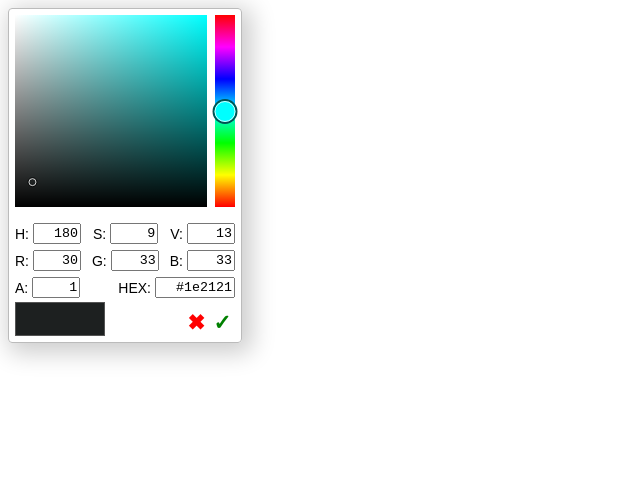
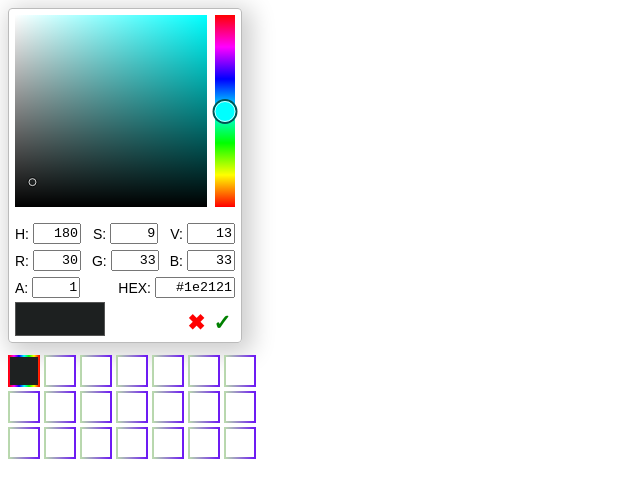
Before and after one commit to saaratrix/color-scheme-helper, a Svelte app: page / in a window 1280 px wide. Shown: the top 498 px of the page, without its empty margins (0-640 px from the left). Built offline with nearby package versions, Linux system fonts and the light colour scheme.

Commit message:
Fixed HSV to HSL bug,  I had looked at HSL to HSV when implementing it! :D  - Added basic swatch support to click & set value. Plus rainbow border!

```diff
--- a/src/App.svelte
+++ b/src/App.svelte
@@ -1,16 +1,9 @@
 <script lang="ts">
   import ColorSelector from './color-selector/NuuColorSelector.svelte';
   import { isDraggingColor } from './color-selector/color-selector.store';
-  import type { ColorHSVA } from './color-selector/models/colors/color-hsva';
-  import {
-    hsvaToCSS,
-    hsvToRGB,
-    hsvaToRGBAToCSS,
-    rgbaToCSS,
-    rgbaToHex
-  } from './color-selector/helpers/color-space-helpers';
-  import SelectedColors from "./selected-colors/SelectedColors.svelte";
-  import type { SelectedColorsColorChangedEvent } from './selected-colors/selected-colors-events';
+  import type { ColorSwatchColorChangedEvent } from './color-swatch/color-swatch-events';
+  import ColorSwatch from "./color-swatch/ColorSwatch.svelte";
+  import type { NuuColorSelectorEvents } from './color-selector/models/events/nuu-color-selector-events';
 
   isDraggingColor.subscribe((value) => {
     if (value) {
@@ -21,20 +14,28 @@
   });
 
   let currentColor: string = '';
-  function onColorChanged(event: CustomEvent<SelectedColorsColorChangedEvent>): void {
+  let pickedColor: string = '';
+
+  function onColorPicked(event: CustomEvent<NuuColorSelectorEvents>): void {
+    pickedColor = event.detail as string;
+  }
+
+  function onColorChanged(event: CustomEvent<ColorSwatchColorChangedEvent>): void {
     console.log('color changed', event.detail.color);
     currentColor = event.detail.color;
   }
 </script>
 <style>
-
+.color-swatch-wrapper {
+  margin-top: 12px;
+}
 </style>
 
 <main>
   <div class="color-picker-wrapper">
-    <ColorSelector bind:color={currentColor} />
+    <ColorSelector bind:color={currentColor} on:colorPicked={onColorPicked} />
   </div>
-  <div>
-    <SelectedColors on:colorChanged={onColorChanged}></SelectedColors>
+  <div class="color-swatch-wrapper">
+    <ColorSwatch on:colorChanged={onColorChanged} bind:pickedColor={pickedColor}></ColorSwatch>
   </div>
 </main>
--- a/src/color-selector/NuuColorSelector.svelte
+++ b/src/color-selector/NuuColorSelector.svelte
@@ -6,7 +6,11 @@
   import { hue, saturation, value, alpha } from './color-selector.store';
   import type { ColorHSVA } from './models/colors/color-hsva';
   import { parseHexToRGBA, parseHSLFromCSS, parseRGBFromCSS } from './helpers/color-parsing';
-  import { rgbToHSV, roundAlpha } from './helpers/color-space-helpers';
+  import { hsvToRGB, rgbaToHex, rgbToHSV, roundAlpha } from './helpers/color-space-helpers';
+  import { createEventDispatcher } from 'svelte';
+  import type { NuuColorSelectorEvents } from './models/events/nuu-color-selector-events';
+
+  const dispatch = createEventDispatcher<NuuColorSelectorEvents>();
 
   let oldHSVAColor: ColorHSVA = createDefaultHSVColor();
   export let color: string = '';
@@ -71,6 +75,11 @@
     oldHSVAColor.saturation = $saturation;
     oldHSVAColor.value = $value;
     oldHSVAColor.alpha = $alpha;
+
+    const rgb = hsvToRGB($hue, $saturation, $value);
+    const hex = rgbaToHex(rgb.red, rgb.green, rgb.blue, $alpha, true);
+
+    dispatch('colorPicked', hex);
   }
 
   function cancelPicking(): void {
--- a/src/color-selector/helpers/color-space-helpers.ts
+++ b/src/color-selector/helpers/color-space-helpers.ts
@@ -215,7 +215,8 @@ export function hsvToHSL(hue: number, saturation: number, value: number): ColorH
   const lightness = value * (1 - saturation / 2);
   // sv = 0 if value == 0
   let sl = 0;
-  if (value !== 0) {
+  // Division by 0 when lightness == 0 or 1
+  if (lightness !== 0 && lightness !== 1) {
     sl = (value - lightness) / Math.min(lightness, 1 - lightness);
   }
 
--- /dev/null
+++ b/src/color-selector/models/events/nuu-color-selector-events.ts
@@ -0,0 +1,4 @@
+export interface NuuColorSelectorEvents {
+  // Format is determined by application setting but the default is hex.
+  colorPicked: string;
+}
--- /dev/null
+++ b/src/color-swatch/ColorSwatch.svelte
@@ -0,0 +1,122 @@
+<script lang="ts">
+  import { createEventDispatcher, onDestroy, onMount } from 'svelte';
+  import type { ColorSwatchEvents } from './color-swatch-events';
+  import { hsvToRGB, rgbaToHex } from '../color-selector/helpers/color-space-helpers';
+
+  export let pickedColor: string;
+  $: pickedColor, updateCurrentColor();
+
+  const dispatch = createEventDispatcher<ColorSwatchEvents>();
+
+  let currentIndex = 0;
+  let colors: string[] = [];
+  let degrees: number = 0;
+  let degreesTimeout: ReturnType<typeof setInterval>;
+
+  onMount(() => {
+    initColors();
+    dispatchColorChanged();
+
+    const degreesPerSecond = 360 / 30;
+    // The lazy way of doing a elapsed = now - lastFrame.
+    const elapsedTime = 1 / 60;
+    degreesTimeout = window.setInterval(() => {
+      degrees += degreesPerSecond * elapsedTime;
+      if (degrees > 360) {
+        degrees -= 360;
+      }
+    }, 1000 / 60);
+  });
+
+  onDestroy(() => {
+    clearInterval(degreesTimeout);
+  });
+
+  function initColors(): void {
+    const totalColors = 21;
+    let result: string[] = [];
+
+    const randomHSV = {
+      hue: Math.round(Math.random() * 360),
+        saturation: Math.random(),
+      value: Math.random(),
+    };
+    const rgb = hsvToRGB(randomHSV.hue, randomHSV.saturation, randomHSV.value);
+    const hex = rgbaToHex(rgb.red, rgb.green, rgb.blue, 1, true)
+    result.push(hex);
+
+    for (let i = 0; i < totalColors - 1; i++) {
+      // Add a lot of white colours!
+      result.push("#ffffff");
+    }
+
+    colors = result;
+  }
+
+  function setActive(event: PointerEvent): void {
+    const target = event.target as HTMLElement;
+    const index = parseInt(target.dataset['index'], 10);
+    currentIndex = index;
+
+    dispatchColorChanged();
+  }
+
+  function dispatchColorChanged(): void {
+    const color = colors[currentIndex];
+    dispatch('colorChanged', {
+      color,
+    });
+  }
+
+  function updateCurrentColor(): void {
+    const currentColor = colors[currentIndex];
+    // This can happen while components are initializing.
+    if (!currentColor) {
+      return;
+    }
+
+    colors[currentIndex] = pickedColor;
+  }
+</script>
+<style lang="scss">
+
+  .color-swatch {
+    display: grid;
+    grid-template-columns: repeat(7, 32px);
+    grid-gap: 4px;
+  }
+
+  .color-swatch-item {
+    display: inline-block;
+    width: 32px;
+    height: 32px;
+    border-width: 2px;
+    border-style: solid;
+    border-image-slice: 1;
+    // Super flashy rainbow border!
+    //border-image-source: linear-gradient(var(--degrees), rgb(255, 0, 0) 0%, rgb(255, 0, 255) 16.67%, rgb(0, 0, 255) 33.33%, rgb(0, 255, 255) 50%, rgb(0, 255, 0) 66.67%, rgb(255, 255, 0) 83.33%, rgb(255, 0, 0) 100%);
+    border-image-source: linear-gradient(var(--degrees), #badbad, #6c18f4);
+    cursor: pointer;
+
+    &:not(.active):hover {
+      border-image-source: linear-gradient(var(--degrees), #ed9fe1, #9ce8dc);
+    }
+  }
+
+  .active {
+    border-image-source: linear-gradient(var(--degrees), rgb(255, 0, 0) 0%, rgb(255, 0, 255) 16.67%, rgb(0, 0, 255) 33.33%, rgb(0, 255, 255) 50%, rgb(0, 255, 0) 66.67%, rgb(255, 255, 0) 83.33%, rgb(255, 0, 0) 100%);
+  }
+
+</style>
+
+<div class="color-swatch" style="--degrees: {degrees}deg;">
+  {#each colors as color, i}
+    <div
+      class="color-swatch-item"
+      class:active={i === currentIndex}
+      style="background-color: {color};"
+      data-index={i}
+      on:click={setActive}
+    ></div>
+  {/each}
+</div>
--- /dev/null
+++ b/src/color-swatch/color-swatch-events.ts
@@ -0,0 +1,8 @@
+export interface ColorSwatchEvents {
+  // Outputs color in hex format.
+  colorChanged: ColorSwatchColorChangedEvent;
+}
+
+export interface ColorSwatchColorChangedEvent {
+  color: string;
+}
--- a/src/selected-colors/SelectedColors.svelte
+++ /dev/null
@@ -1,50 +0,0 @@
-<script lang="ts">
-  import type { ColorHSVA } from '../color-selector/models/colors/color-hsva';
-  import { createEventDispatcher, onMount } from 'svelte';
-  import type { SelectedColorsEvents } from './selected-colors-events';
-  import { hsvToRGB, rgbaToHex } from '../color-selector/helpers/color-space-helpers';
-
-  const dispatch = createEventDispatcher<SelectedColorsEvents>();
-
-  let currentIndex = 0;
-  let colors: ColorHSVA[] = [];
-
-  onMount(() => {
-    initColors();
-    dispatchColorChanged();
-  });
-
-  function initColors(): void {
-    const totalColors = 16;
-    colors.push({
-      hue: Math.round(Math.random() * 360),
-      saturation: Math.random(),
-      value: Math.random(),
-      alpha: 1,
-    });
-
-    for (let i = 0; i < totalColors - 1; i++) {
-      // Add a lot of white colours!
-      colors.push({
-        hue: 360,
-        saturation: 0,
-        value: 1,
-        alpha: 1,
-      });
-    }
-  }
-
-  function dispatchColorChanged(): void {
-    const color = colors[currentIndex];
-    const rgb = hsvToRGB(color.hue, color.saturation, color.value);
-    const hex = rgbaToHex(rgb.red, rgb.green, rgb.blue, color.alpha, true);
-    dispatch('colorChanged', {
-      color: hex,
-    });
-  }
-</script>
-<style lang="scss">
-
-</style>
-
-<div class="selected-colors"></div>
```
Also changed, not shown: src/color-selector/helpers/color-comparison-helpers.ts (added, +8 -0 lines), src/selected-colors/selected-colors-events.ts (deleted, +0 -10 lines), tsconfig.json (line endings or trailing spaces).
